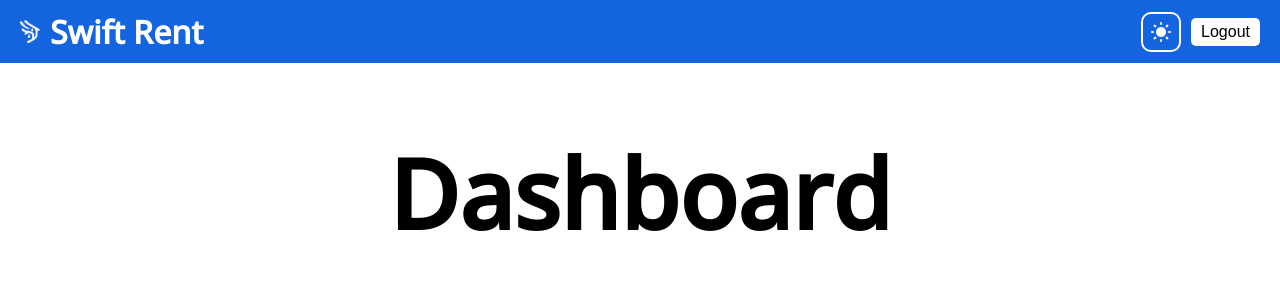
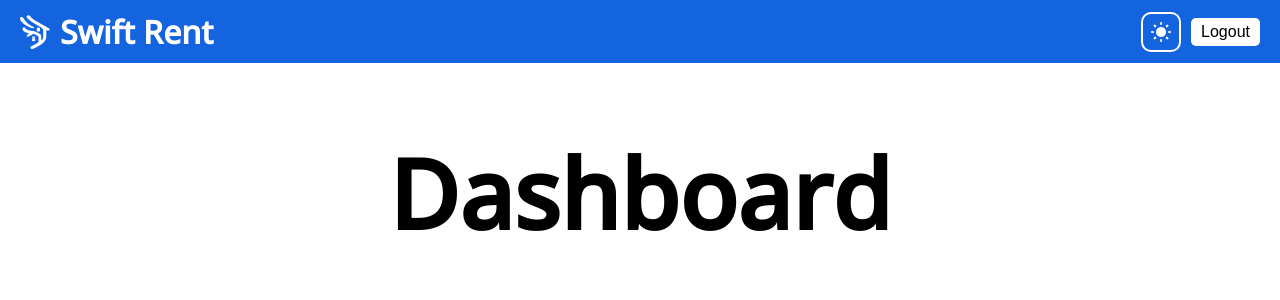
Before and after one commit to ibrahimahtsham/swift-rent-admin, a React (Vite) app: page /dashboard in a window 1280 px wide. Shown: the top 300 px of the page. Built offline with nearby package versions, Linux system fonts and the light colour scheme.

Commit message:
Update width of navbar logo in Navbar.css

```diff
--- a/src/components/navbar/Navbar.css
+++ b/src/components/navbar/Navbar.css
@@ -6,7 +6,7 @@
 }
 
 .navbar-logo {
-  width: 20px;
+  width: 30px;
   object-fit: contain;
   margin-right: 10px;
 }
```
